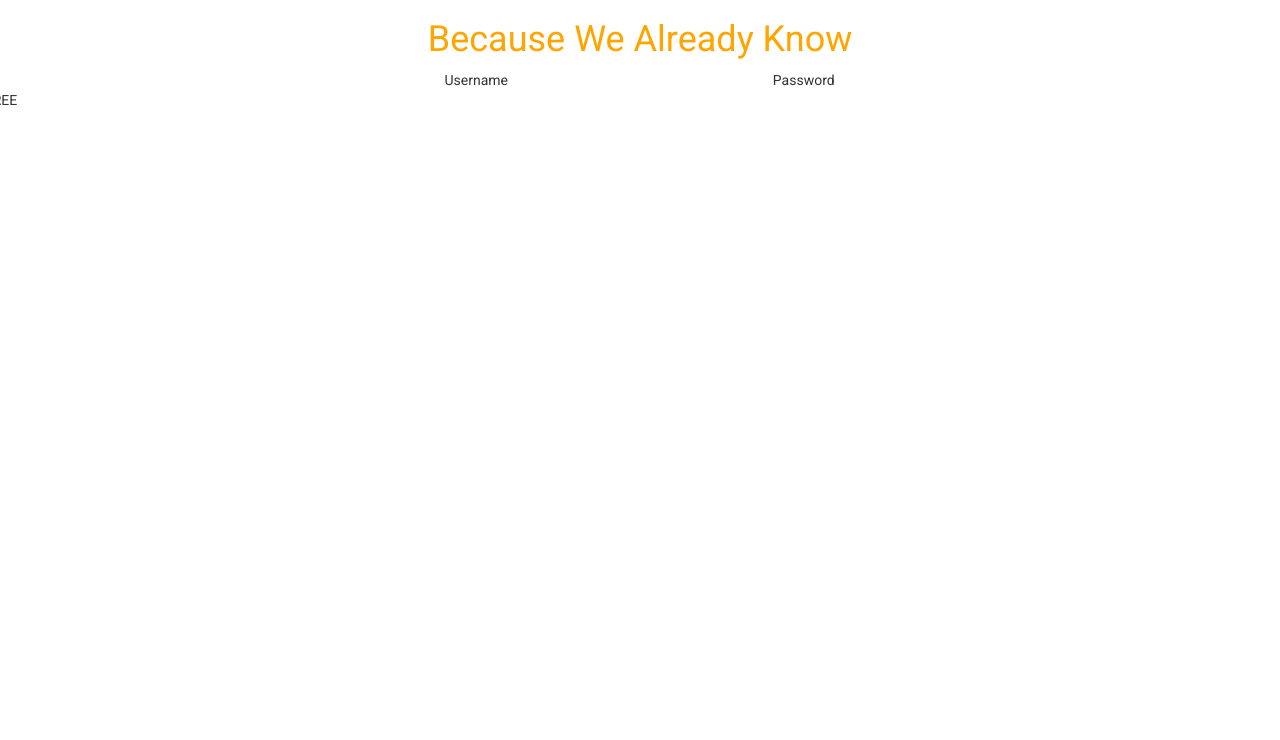
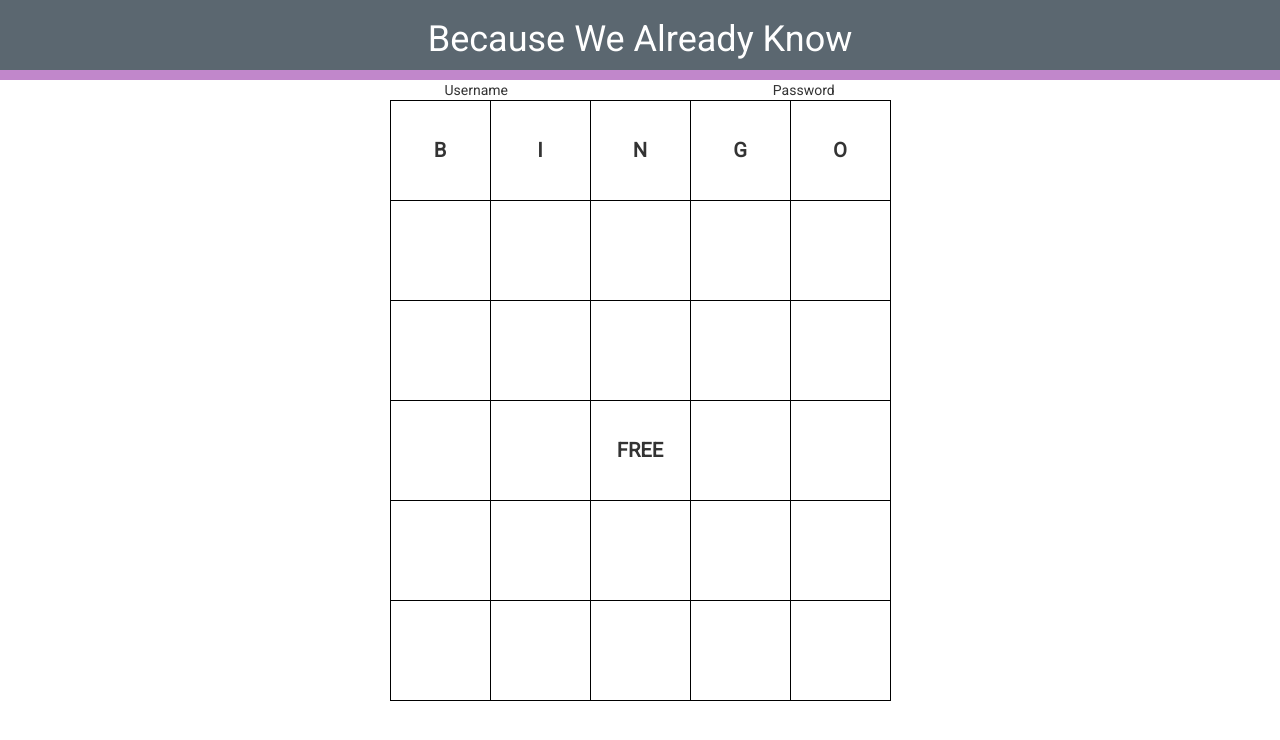
Before and after one commit to JustinJonsson/bingo, a plain HTML site: page www/bingo/index.html in a window 1280 px wide. Drawn offline with nearby package versions, Linux system fonts and the light colour scheme.

Commit message:
adding table

```diff
--- a/www/bingo/css/bingo.css
+++ b/www/bingo/css/bingo.css
@@ -1,3 +1,42 @@
+body {
+  font-family: "Roboto", sans-serif;
+  text-align: center;
+}
+
+.container-fluid, .col-xs-12, .row {
+  padding-left: 0px;
+  padding-right: 0px;
+}
+
 h1 {
-    color: orange;
+  color: white;
 }
+
+#header{
+  border-bottom-color: rgb(193,135,203);
+  border-bottom-width: 10px;
+  border-bottom-style: solid;
+  padding: 0px;
+  margin: 0px;
+  background-color: rgb(91, 103, 112);
+}
+
+table {
+  margin-left: auto;
+  margin-right: auto;
+}
+
+table, td, th {
+  border: 1px solid black;
+  text-align: center;
+  font-weight: bold;
+  font-size: larger;
+}
+
+td, th{
+  width: 100px;
+}
+
+tr {
+  height:100px;
+}
--- a/www/bingo/index.html
+++ b/www/bingo/index.html
@@ -1,7 +1,7 @@
 <!DOCTYPE HTML>
 <html lang="en-US">
 <head>
-  <title>Bullshit Bingo</title>
+  <title>Fullshit Fingo</title>
   <link rel="stylesheet"
         href="https://maxcdn.bootstrapcdn.com/bootstrap/3.3.6/css/bootstrap.min.css"
         integrity="sha384-1q8mTJOASx8j1Au+a5WDVnPi2lkFfwwEAa8hDDdjZlpLegxhjVME1fgjWPGmkzs7"
@@ -26,6 +26,7 @@
         integrity="sha384-0mSbJDEHialfmuBBQP6A4Qrprq5OVfW37PRR3j5ELqxss1yVqOtnepnHVP9aJ7xS"
         crossorigin="anonymous"></script>
 <script src="js/bingo.js"></script>
+<div class="container-fluid">
   <div class="row" id="header">
     <div class="col-xs-12">
       <h1>Because We Already Know</h1>
@@ -40,7 +41,18 @@
     </div>
   </div>
   <div class="row" id="board">
+    <div class="col-xs-12">
       <table>
+        <thead>
+        <tr id="row0">
+          <th> B</th>
+          <th> I</th>
+          <th> N</th>
+          <th> G</th>
+          <th> O</th>
+        </tr>
+        </thead>
+        <tbody>
         <tr id="row1">
           <td>
           </td>
@@ -102,8 +114,11 @@
           <td>
           </td>
         </tr>
+        </tbody>
       </table>
     </div>
+  </div>
   <div class="row" id="footer"></div>
+</div>
 </body>
 </html>
--- a/www/css/site.css
+++ b/www/css/site.css
@@ -1,8 +1,4 @@
 body {
-    font-family: "Roboto", sans-serif;
-    text-align: center;
+  font-family: "Roboto", sans-serif;
+  text-align: center;
 }
-
-h1 {
-    color: blue;
-}
```
Lines whose indentation alone changed are shown as unchanged.
